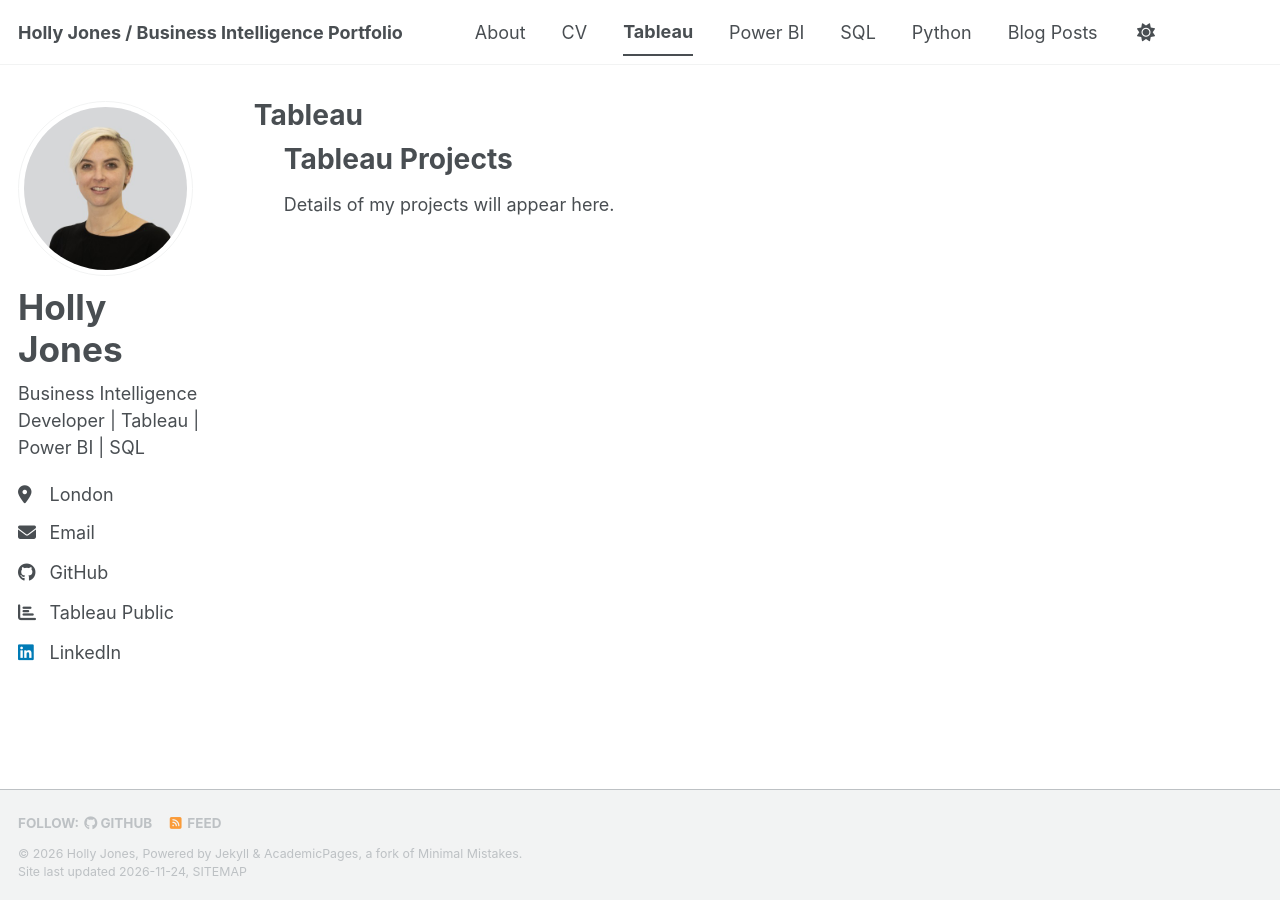
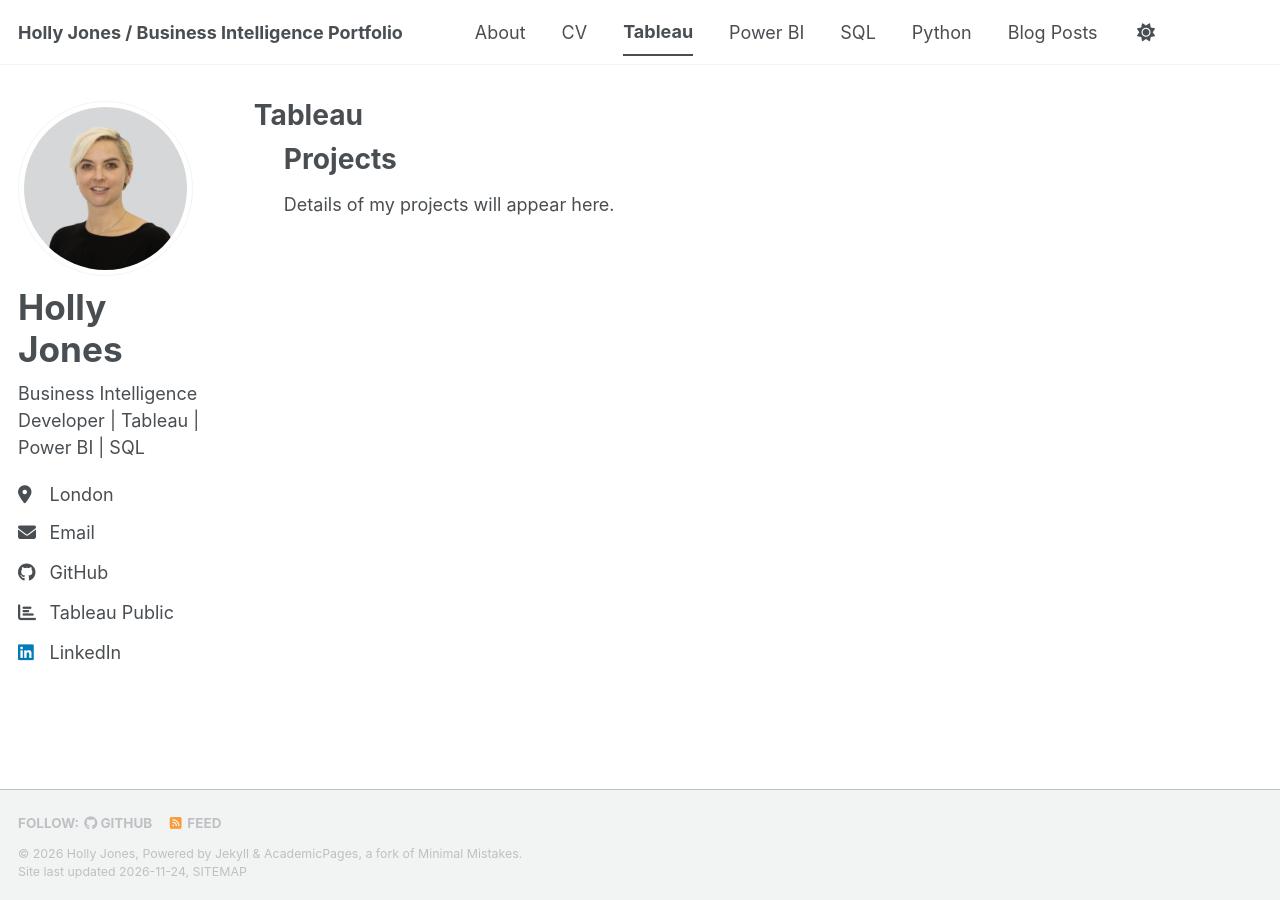
Before and after one commit to hjones87/hjones87.github.io, a Jekyll site: the page built from _pages/tableau.md, in a window 1280 px wide. Built offline with Jekyll 4.4.1, drawn with Linux system fonts in a browser that asks for light colours; a script bundle is joined from its source files by our own code; a style sheet for code colours, icons or effects is not loaded.

Commit message:
Rename section header from 'Tableau Projects' to 'Projects'

```diff
--- a/_pages/tableau.md
+++ b/_pages/tableau.md
@@ -4,6 +4,6 @@ permalink: /tableau/
 author_profile: true
 ---
 
-# Tableau Projects
+# Projects
 
 Details of my projects will appear here.
```
